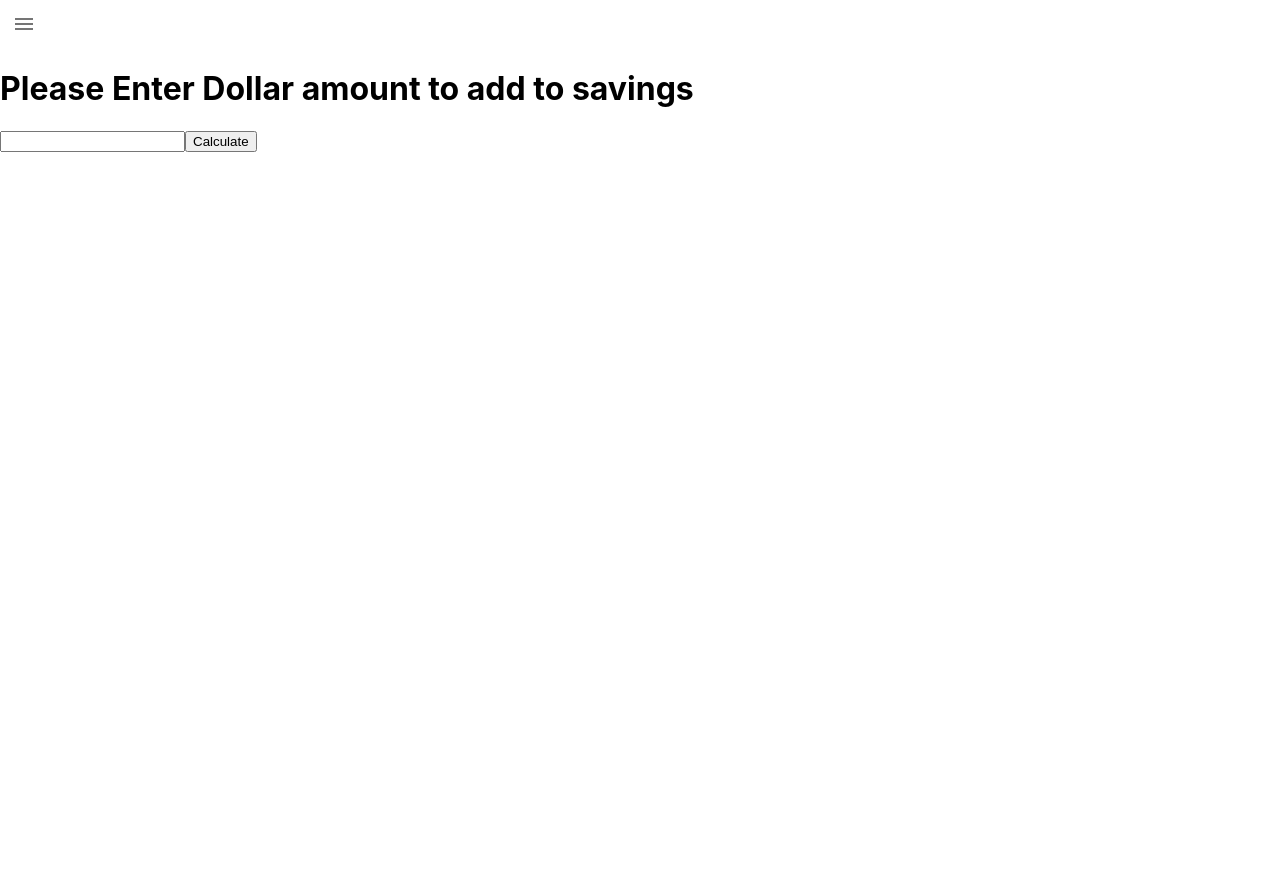
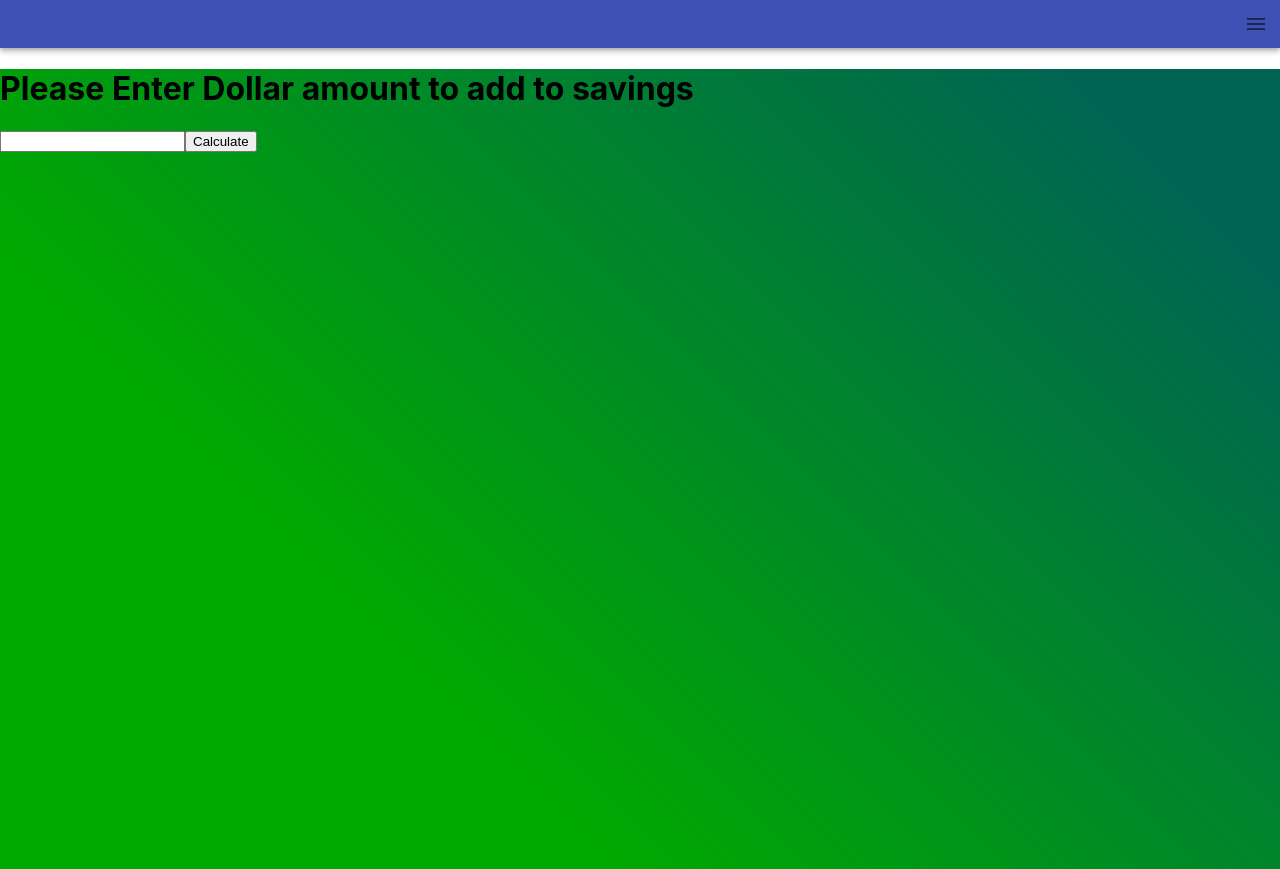
Before and after one commit to Lewis-Hamilton/budget, a React (Create React App) app: page / in a window 1280 px wide. Before the commit the page ends 800 px from the top, so only its background shows below. Built offline with nearby package versions, Linux system fonts and the light colour scheme.

Commit message:
added appbar

```diff
--- a/src/components/home.js
+++ b/src/components/home.js
@@ -1,17 +1,28 @@
 import React, { useState } from "react";
 import { useDispatch } from "react-redux";
 import { addTest } from "../reducers/rootReducer";
+import { makeStyles } from "@material-ui/core/styles";
+import Box from "@material-ui/core/Box";
+
+const useStyles = makeStyles((theme) => ({
+  root: {
+    background: "linear-gradient(45deg, #00a900 30%, #006453 90%)",
+    height: "100vh",
+  },
+}));
 
 export default function Home() {
   const [initialAmount, setInitialAmount] = useState(0);
   const dispatch = useDispatch();
+  const classes = useStyles();
+
   return (
-    <div>
+    <Box className={classes.root}>
       <h1>Please Enter Dollar amount to add to savings</h1>
       <input onChange={(e) => setInitialAmount(e.target.value)}></input>
       <button onClick={() => dispatch(addTest(initialAmount))}>
         Calculate
       </button>
-    </div>
+    </Box>
   );
 }
--- a/src/components/nav.js
+++ b/src/components/nav.js
@@ -11,14 +11,25 @@ import ListItem from "@material-ui/core/ListItem";
 import ListItemIcon from "@material-ui/core/ListItemIcon";
 import ListItemText from "@material-ui/core/ListItemText";
 import { Link, Route } from "react-router-dom";
+import AppBar from "@material-ui/core/AppBar";
+import { makeStyles } from "@material-ui/core/styles";
+
+const useStyles = makeStyles((theme) => ({
+  root: {
+    justifyContent: "right",
+  },
+}));
 
 export default function Nav() {
   const [open, setOpen] = useState(false);
+  const classes = useStyles();
   return (
-    <div>
-      <IconButton onClick={() => setOpen(true)}>
-        <MenuIcon />
-      </IconButton>
+    <>
+      <AppBar position="static">
+        <IconButton className={classes.root} onClick={() => setOpen(true)}>
+          <MenuIcon />
+        </IconButton>
+      </AppBar>
       <Drawer anchor="right" open={open} onClose={() => setOpen(false)}>
         <Route>
           <List>
@@ -69,6 +80,6 @@ export default function Nav() {
           </List>
         </Route>
       </Drawer>
-    </div>
+    </>
   );
 }
```
